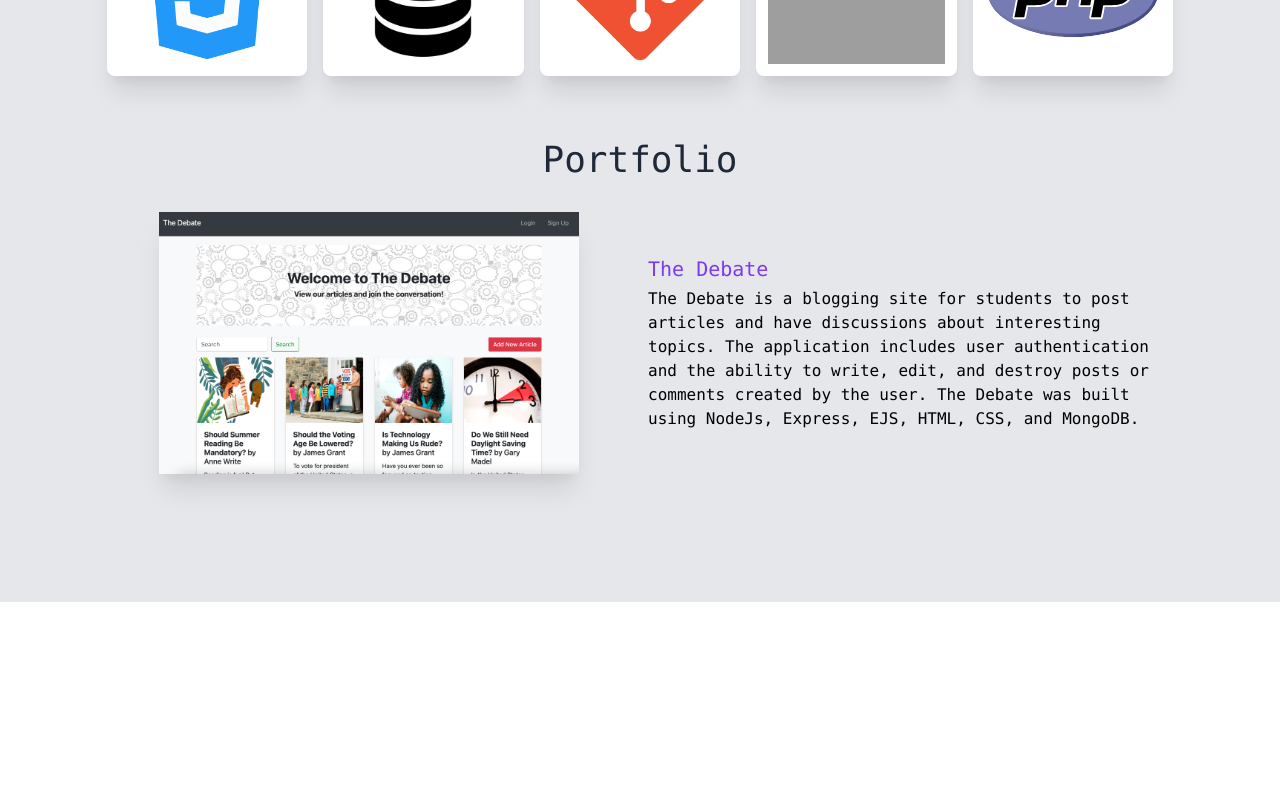
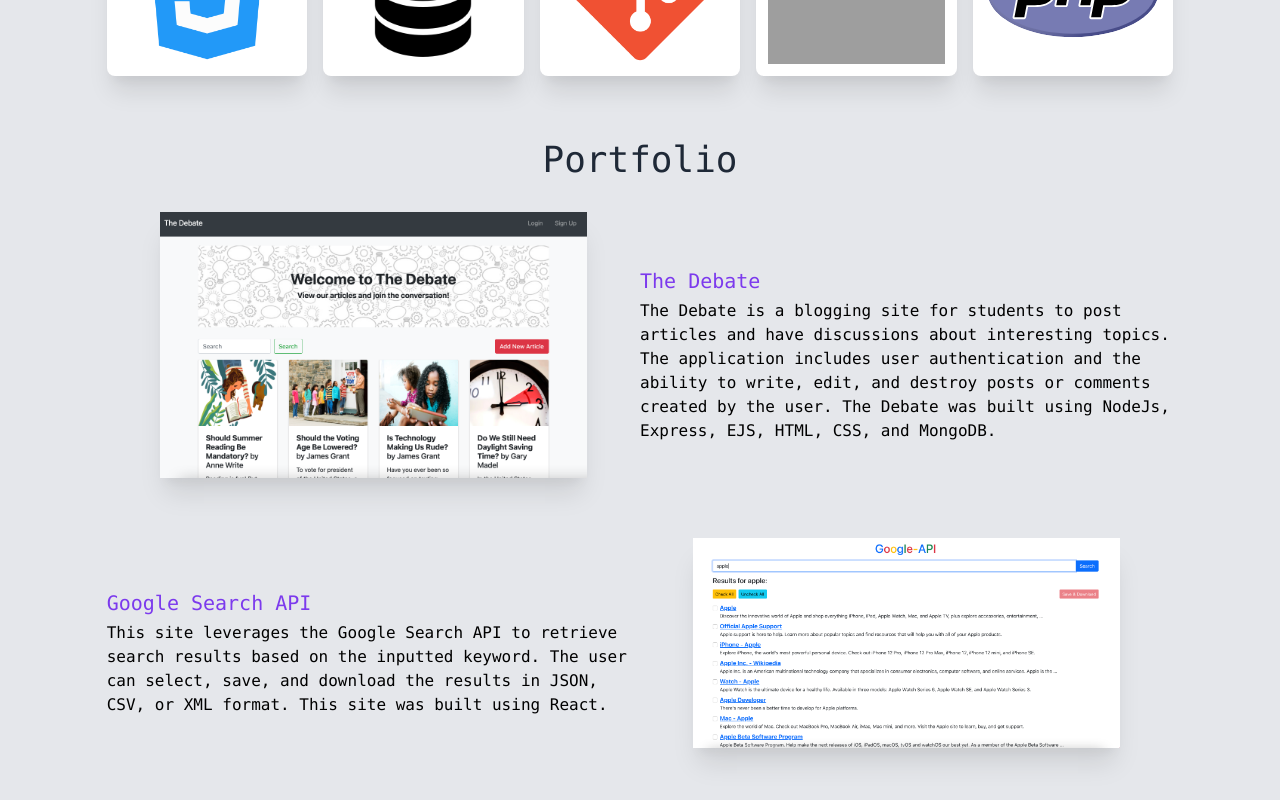
Before and after one commit to arianamestel/arianamestel.github.io, a React (Create React App) app: page / in a window 1280 px wide. Shown: the part 2056-2856 px from the top of the page. Before the commit the page ends 2658 px from the top, so only its background shows below. Built offline with nearby package versions, Linux system fonts and the light colour scheme; grey boxes are pictures that could not be loaded; the HTML template or start-up script is replaced by a standard one.

Commit message:
added google api to portfolio

```diff
--- a/src/containers/Portfolio/PortfolioItem.js
+++ b/src/containers/Portfolio/PortfolioItem.js
@@ -1,15 +1,26 @@
 import React from "react";
 
-export const PortfolioItem = ({ href, name, img, description }) => {
+export const PortfolioItem = ({
+  href,
+  name,
+  img,
+  description,
+  leftAligned = false,
+}) => {
+  const containerClass = leftAligned
+    ? "flex flex-wrap md:flex-nowrap mb-10"
+    : "flex flex-row-reverse flex-wrap md:flex-nowrap mb-10";
+  const imageClass = leftAligned ? "w-4/5 mx-auto" : " w-4/5 mx-auto";
   return (
-    <>
-      <div className="w-4/5 m-auto">
+    <div className={containerClass}>
+      <div className="md:w-1/2">
+        <div className={imageClass}>
           <div className="relative text-center">
             <a href={href} target="_blank" rel="noreferrer">
               <img
                 src={img}
                 alt={name}
-              className="shadow-xl h-full	w-full relative block"
+                className="shadow-xl h-full	w-full relative block mb-5"
               />
               <div className="portfolioOverlay hover:opacity-100 flex">
                 <button className="m-auto bg-white hover:bg-purple-500 text-purple-700 font-semibold hover:text-white py-2 px-4 border-2 border-purple-500 hover:border-transparent rounded">
@@ -19,13 +30,14 @@ export const PortfolioItem = ({ href, name, img, description }) => {
             </a>
           </div>
         </div>
-      <div className="my-auto">
+      </div>
+      <div className="md:w-1/2 my-auto">
         <a href={href} target="_blank" rel="noreferrer">
           <p className="mb-1 text-purple-600 text-xl hover:underline">{name}</p>
         </a>
         <p>{description}</p>
       </div>
-    </>
+    </div>
   );
 };
 
--- a/src/containers/Portfolio/index.js
+++ b/src/containers/Portfolio/index.js
@@ -1,12 +1,12 @@
 import React from "react";
 import PortfolioItem from "./PortfolioItem";
 import TheDebateImage from "../../assets/theDebateImage.png";
+import GoogleAPIImage from "../../assets/googleAPIIMage.png";
 
 export const Portfolio = ({ scrollRef }) => {
   return (
-    <div id="portfolio" className="w-5/6 mx-auto mt-16 pb-32" ref={scrollRef}>
+    <div id="portfolio" className="w-5/6 mx-auto mt-16 pb-16" ref={scrollRef}>
       <h1 className="text-4xl text-gray-800 text-center	mb-8">Portfolio</h1>
-      <div className="grid grid-cols-1 md:grid-cols-2 grid-rows-flow gap-4">
       <PortfolioItem
         name="The Debate"
         description="The Debate is a blogging site for students to post articles and have
@@ -15,8 +15,16 @@ export const Portfolio = ({ scrollRef }) => {
           posts or comments created by the user. The Debate was built using NodeJs, Express, EJS, HTML, CSS, and MongoDB."
         img={TheDebateImage}
         href="https://debate-blog.herokuapp.com/"
+        leftAligned
       />
-      </div>
+      <PortfolioItem
+        name="Google Search API"
+        description="This site leverages the Google Search API to retrieve search results based
+          on the inputted keyword. The user can select, save, and download the results in JSON, CSV,
+          or XML format. This site was built using React."
+        img={GoogleAPIImage}
+        href="https://am-google-api.herokuapp.com/"
+      />
     </div>
   );
 };
```
Also changed, not shown: src/assets/gitHubIcon.png (deleted), src/assets/googleAPIIMage.png (added). Lines whose indentation alone changed are shown as unchanged.
